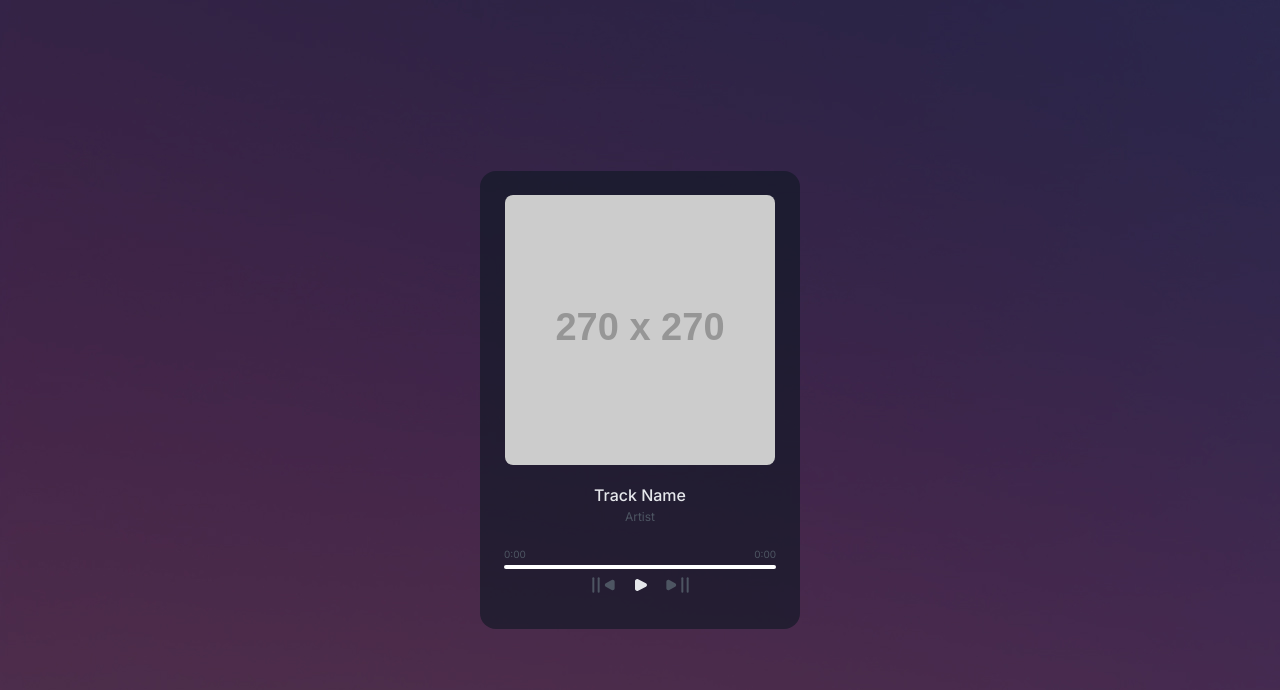
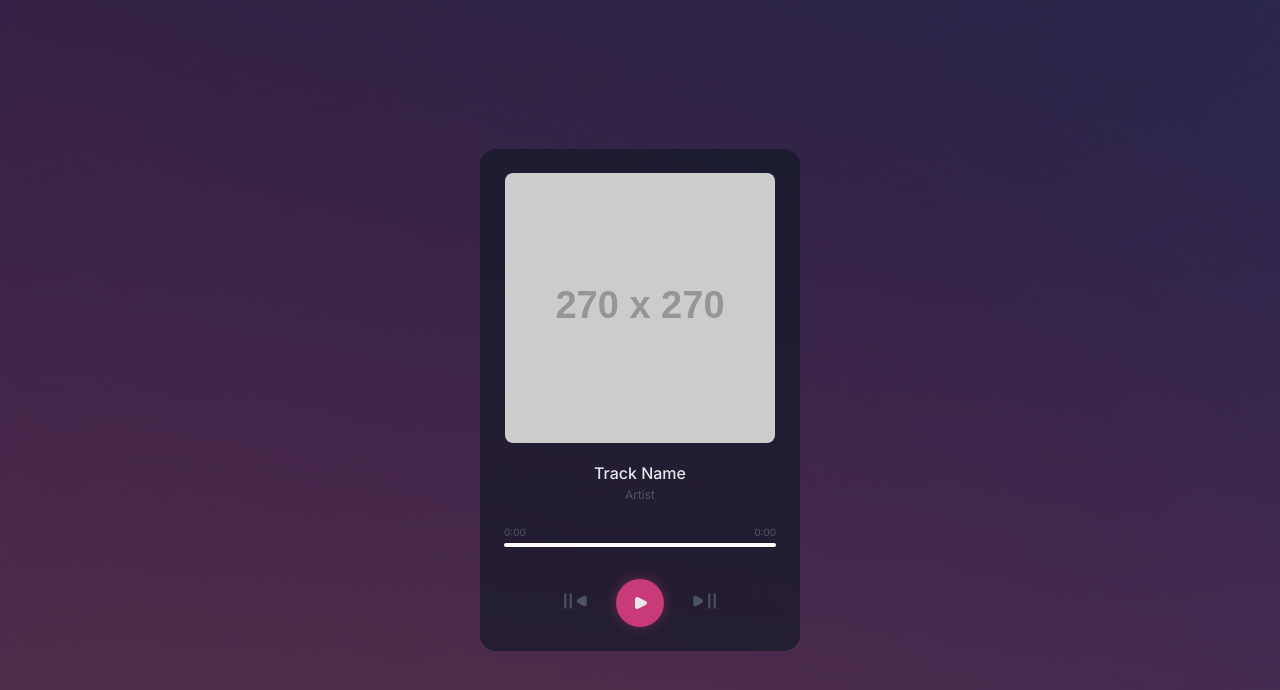
Before and after one commit to JurgisMegnis/music-player, a plain HTML site: page index.html in a window 1280 px wide. Drawn offline with Linux system fonts and the light colour scheme; placeholder pictures from the web are drawn by us.

Commit message:
Finished styling of the player

```diff
--- a/index.html
+++ b/index.html
@@ -25,9 +25,26 @@
         </div>
 
         <div class="audio-controls">
-            <button class="prev"><span class="i-prev"></span></button>
-            <button class="play-pause"><span class="i-play-pause"></span></button>
-            <button class="next"><span class="i-next"></span></button>
+            <!--<button class="prev"><span class="i-prev"></span></button>-->
+            <button class="prev">
+                <svg width="32" height="32" viewBox="0 0 32 32" fill="currentColor" xmlns="http://www.w3.org/2000/svg">
+                    <path d="M17.8136 14.2517L23.6953 10.9841C25.0284 10.2435 26.6666 11.2074 26.6666 12.7324V19.2676C26.6666 20.7926 25.0284 21.7566 23.6953 21.016L17.8136 17.7483C16.442 16.9863 16.442 15.0137 17.8136 14.2517Z" fill="currentColor"/>
+                    <path d="M10.6666 22.6667L10.6666 9.33335" stroke="currentColor" stroke-width="2" stroke-linecap="round"/>
+                    <path d="M5.33325 22.6667L5.33325 9.33335" stroke="currentColor" stroke-width="2" stroke-linecap="round"/>
+                </svg>
+            </button>
+            <button class="play-pause">
+                <svg width="32" height="32" viewBox="0 0 32 32" fill="none" xmlns="http://www.w3.org/2000/svg">
+                    <path d="M21.941 14.244L14.119 10.236C12.686 9.50176 11 10.5696 11 12.2115V19.7885C11 21.4304 12.686 22.4982 14.119 21.764L21.941 17.756C23.353 17.0325 23.353 14.9675 21.941 14.244Z" fill="#E5E7EB"/>
+                </svg>
+            </button>
+            <button class="next">
+                <svg width="32" height="32" viewBox="0 0 32 32" fill="currentColor" xmlns="http://www.w3.org/2000/svg">
+                    <path d="M14.1864 14.2517L8.30466 10.9841C6.9716 10.2435 5.33337 11.2074 5.33337 12.7324V19.2676C5.33337 20.7926 6.9716 21.7566 8.30466 21.016L14.1864 17.7483C15.558 16.9863 15.558 15.0137 14.1864 14.2517Z" fill="currentColor"/>
+                    <path d="M21.3334 22.6667L21.3334 9.33335" stroke="currentColor" stroke-width="2" stroke-linecap="round"/>
+                    <path d="M26.6667 22.6667L26.6667 9.33335" stroke="currentColor" stroke-width="2" stroke-linecap="round"/>
+                </svg>
+            </button>
         </div>
     </div>
 
--- a/resources/styles/style.scss
+++ b/resources/styles/style.scss
@@ -12,6 +12,7 @@ $primary-light: #E5E7EB;
 $grey-100: #121826a6;
 $grey-200: #4D5562;
 $primary-accent: #C93B76;
+$primary-accent-transparent: #C93B7660;
 
 // typography
 @mixin track-name {
@@ -72,6 +73,7 @@ body {
         display: flex;
         justify-content: space-between;
         flex-wrap: wrap;
+        margin-bottom: 2rem;
 
         input {
             appearance: none;
@@ -109,38 +111,47 @@ body {
     }
 
     .audio-controls {
+        display: flex;
+        justify-content: center;
+        gap: 24px;
+
         .prev {
+            cursor: pointer;
             background-color: transparent;
             border: none;
+            color: $grey-200;
+            transition: color 0.2s ease;
 
-            .i-prev {
-                display: block;
-                width: 32px;
-                height: 32px;
-                background-image: url("../images/Stop_and_play_fill-1.svg");
+            &:hover {
+                color: $primary-accent;
             }
         }
 
         .play-pause {
-            background-color: transparent;
+            cursor: pointer;
+            background-color: $primary-accent;
+            width: 48px;
+            height: 48px;
+            padding-top: .2rem;
             border: none;
-            .i-play-pause {
-                display: block;
-                width: 32px;
-                height: 32px;
-                background-image: url("../images/Play_fill.svg");
+            border-radius: 50%;
+            filter: drop-shadow(0 0 6px $primary-accent-transparent);
+            transition: filter 0.3s ease;
+
+            &:hover {
+                filter: drop-shadow(0 0 6px $primary-accent);
             }
         }
 
         .next {
+            cursor: pointer;
             background-color: transparent;
             border: none;
+            color: $grey-200;
+            transition: color 0.2s ease;
 
-            .i-next {
-                display: block;
-                width: 32px;
-                height: 32px;
-                background-image: url("../images/Stop_and_play_fill.svg");
+            &:hover {
+                color: $primary-accent;
             }
         }
     }
```
Also changed, not shown: resources/images/pause_fill.svg (added), resources/styles/style.css, 1 other file.
